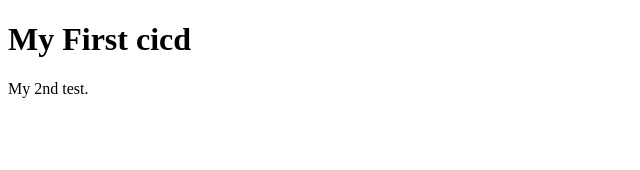
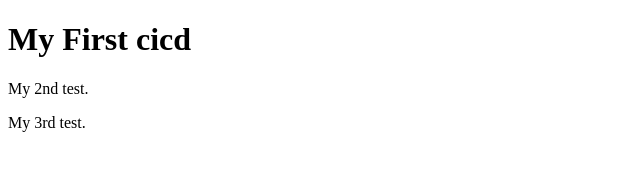
Before and after one commit to ayomalperera/cicd-test, a plain HTML site: page index.html in a window 1280 px wide. Shown: the full height of the page, 0-640 px from the left. Drawn offline with Linux system fonts and the light colour scheme.

Commit message:
Update index.html

```diff
--- a/index.html
+++ b/index.html
@@ -5,6 +5,8 @@
 <h1>My First cicd</h1>
 
 <p>My 2nd test.</p>
+<p>My 3rd test.</p>
+
 
 </body>
 </html>
```
